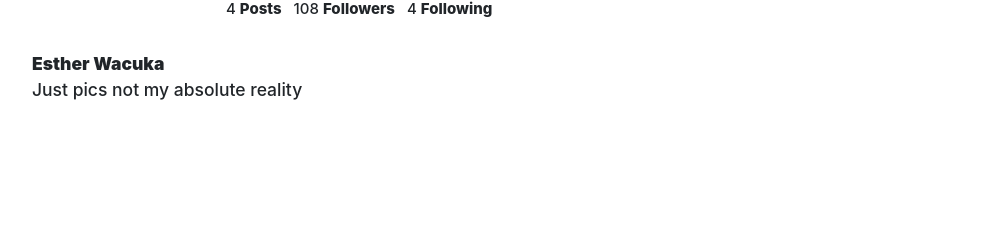
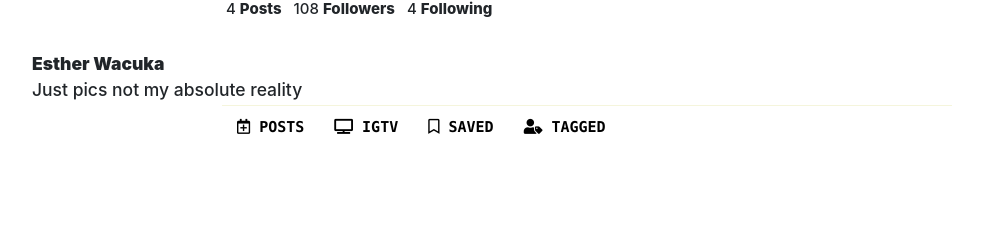
Before and after one commit to washucode/instagram-clone, a Django app: template main/templates/profile.html in a window 1280 px wide. Shown: the part 254-494 px from the top of the page, without its empty margins (53-1036 px from the left). Run offline with Django 3.2, Linux system fonts and the light colour scheme; the template is opened without the code that fills it, so the values that code supplies are empty; some libraries are stand-ins or nearby versions; some web fonts are replaced.

Commit message:
add code in profile page to display uploaded image

```diff
--- a/main/admin.py
+++ b/main/admin.py
@@ -1,4 +1,6 @@
 from django.contrib import admin
-from .models import Profile
+from .models import Profile,Comments,Image
 
 admin.site.register(Profile)
+admin.site.register(Comments)
+admin.site.register(Image)
--- a/main/templates/auth/signup.html
+++ b/main/templates/auth/signup.html
@@ -21,10 +21,6 @@
                     <small>{{ field.label_tag }}</small> <br>
                     <span id = 'field'>{{ field }}</span>
                     <br>
-
-                    <!-- {% if field.help_text %}
-                        <small style="color: grey">{{ field.help_text }}</small>
-                    {% endif %} -->
                     {% for error in field.errors %}
                         <p style="color: rgb(255, 208, 0)">{{ error }}</p>
                     {% endfor %}
--- a/main/templates/profile.html
+++ b/main/templates/profile.html
@@ -33,6 +33,49 @@
     </div>
 
 </div>
+<div class = container>
+    <div class="row">
+        <div class="col-md-2">
+
+        </div>
+        <div class="col-md-8">
+            <ul class="nav text-center" id="my" role="tablist">
+                    <li class="nav-item">
+                    <a href="#posts" class="nav-link text-monospace font-weight-bold"data-toggle="tab" role="tab" aria-controls="posts" aria-selected="false"><i class="far fa-calendar-plus"></i>
+                        POSTS
+                    </a>
+                    </li>
+                    <li class="nav-item">
+                    <a href="#igtv" class="nav-link text-monospace font-weight-bold "data-toggle="tab" role="tab" aria-controls="posts" aria-selected="false"><i class="fas fa-tv"></i>
+                        IGTV
+                    </a>
+                    </li>
+                    <li class="nav-item">
+                    <a href="#saved" class="nav-link text-monospace font-weight-bold "data-toggle="tab" role="tab" aria-controls="posts" aria-selected="false"><i class="far fa-bookmark"></i>
+                        SAVED
+                    </a>
+                    </li>
+                    <li class="nav-item">
+                    <a href="#tagged" class="nav-link text-monospace font-weight-bold "data-toggle="tab" role="tab" aria-controls="posts" aria-selected="false"><i class="fas fa-user-tag"></i>
+                        TAGGED
+                    </a>
+                    </li>
+                </ul>
+
+        </div>
+        <div class="col-md-2"></div>
+    </div>
+    {% if images %}
+        <div class="card-columns">
+        {% for image in images %}
+            <div class="card">
+            <img src="{{image.image.url}}" alt="" class="img-responsive card-img-top">
+            </div>
+        {% endfor %}
+        </div>
+     {% endif %}
+
+</div>
 
 
 
--- a/main/views.py
+++ b/main/views.py
@@ -5,6 +5,7 @@ from . import forms
 from .forms import RegisterForm
 from django.contrib.auth.decorators import login_required
 from django.contrib import messages
+from .models import Image
 
 
 def signup(request):
@@ -32,5 +33,5 @@ def home(request):
 @login_required
 def profile(request):
   current_user = request.user
-  images = Image.objects.filter(user_id = current_user.id).all()
+  images = Image.objects.filter(uploader_profile_id = current_user.id).all()
   return render(request,'profile.html',{"images":images})
--- a/static/styles.css
+++ b/static/styles.css
@@ -66,3 +66,20 @@ body{
 .bold{
     font-weight: 800;
 }
+
+.nav{
+    color:black;
+    border-top:solid;
+    border-width:1px;
+    font-size:150%;
+    border-color: beige;
+}
+.nav-link{
+    color:black;
+}
+
+@media only screen and (max-width:768px){
+    .nav{
+        display:none;
+    }
+}
```
Also changed, not shown: media/pictsagram/africa-17344_640.jpg (added), media/pictsagram/beach-1236581_640.jpg (added), static/insta.jpg (added).
